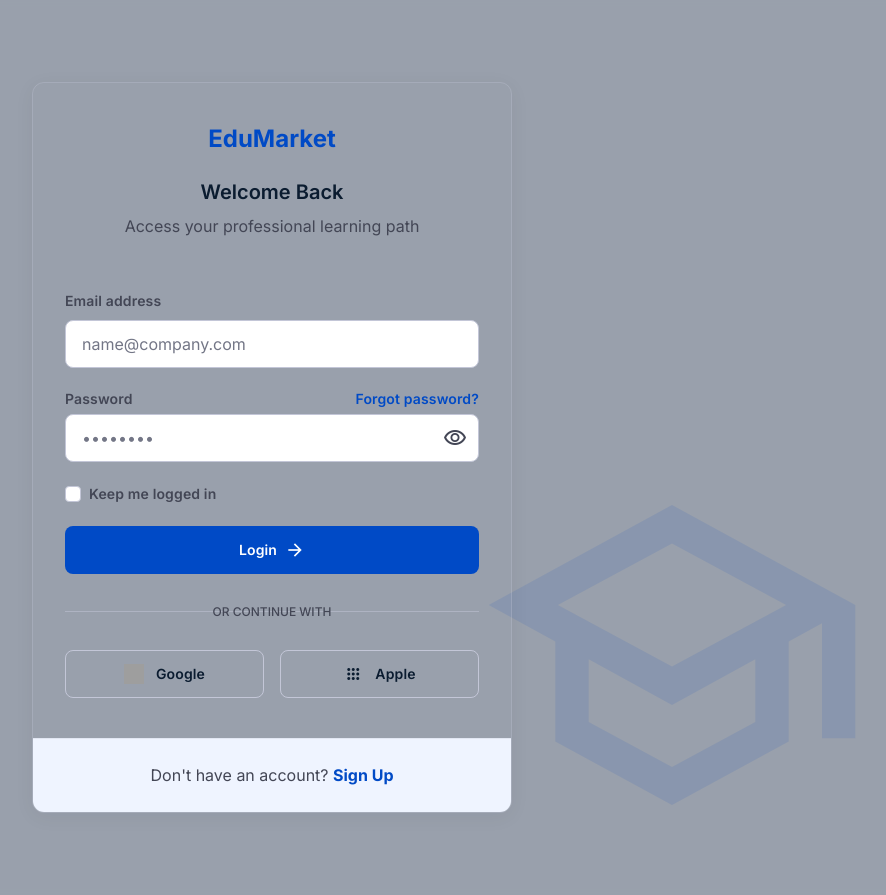
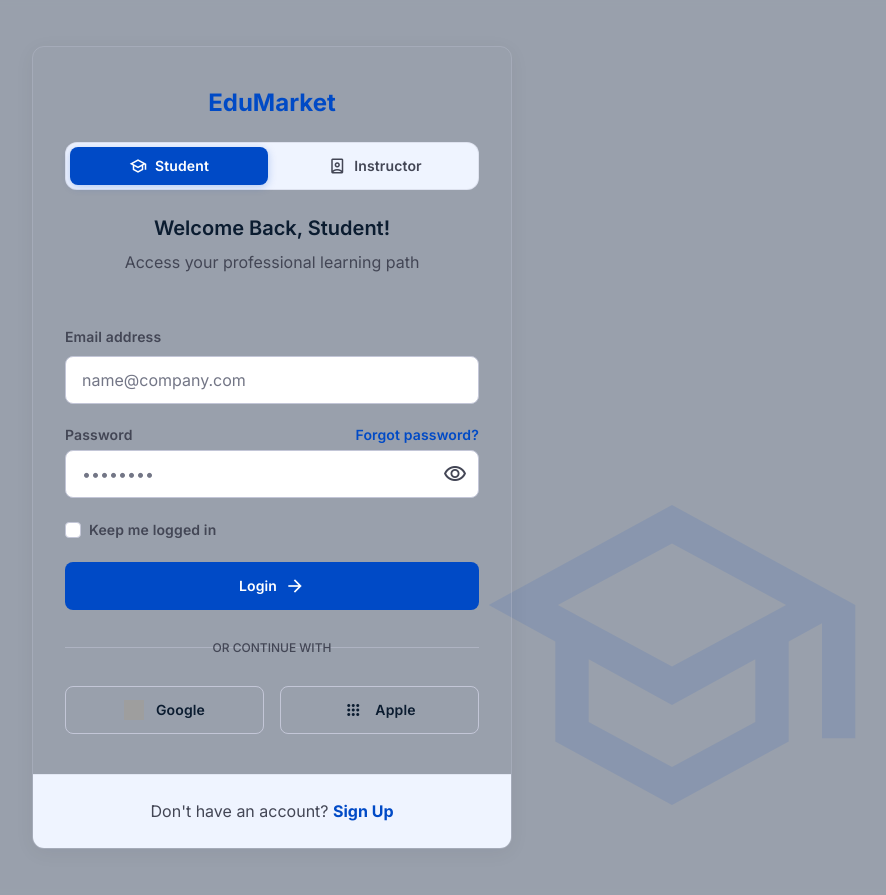
Before and after one commit to NitinRajP00T/LMS, a Laravel app: page /login in a window 1280 px wide. Shown: the whole page, without its empty margins (368-1254 px from the left). Run offline with Laravel 12, Linux system fonts and the light colour scheme; parts of the project's set-up code (start-up, migrations or seed data) failed here and were passed over; some libraries are stand-ins or nearby versions; grey boxes are pictures that could not be loaded.

Commit message:
page are added sussefully

```diff
--- a/app/Http/Controllers/Instructor/DashboardController.php
+++ b/app/Http/Controllers/Instructor/DashboardController.php
@@ -31,6 +31,6 @@
             'average_rating' => 4.8, // Should be calculated from reviews
         ];
 
-        return view('instructor.dashboard', compact('courses', 'stats'));
+        return view('instructor.instructor-dashboard', compact('courses', 'stats'));
     }
 }
--- a/resources/views/Front End/login_model.blade.php
+++ b/resources/views/Front End/login_model.blade.php
@@ -130,13 +130,31 @@
     <div class="inline-flex items-center justify-center mb-6">
         <span class="font-headline-md text-headline-md font-bold text-primary">EduMarket</span>
     </div>
-<h1 class="font-headline-sm text-headline-sm text-on-surface mb-2">Welcome Back</h1>
-<p class="font-body-md text-body-md text-on-surface-variant">Access your professional learning path</p>
+
+    <!-- Role Switcher Tabs -->
+    <div class="flex items-center gap-2 p-1 bg-surface-container-low rounded-xl mb-6 border border-outline-variant/40">
+        <button type="button" id="tab-student"
+            onclick="switchRole('student')"
+            class="role-tab flex-1 flex items-center justify-center gap-2 py-2.5 px-4 rounded-lg font-label-md text-label-md transition-all duration-200 active-tab">
+            <span class="material-symbols-outlined text-[18px]">school</span>
+            Student
+        </button>
+        <button type="button" id="tab-instructor"
+            onclick="switchRole('instructor')"
+            class="role-tab flex-1 flex items-center justify-center gap-2 py-2.5 px-4 rounded-lg font-label-md text-label-md transition-all duration-200 inactive-tab">
+            <span class="material-symbols-outlined text-[18px]">person_book</span>
+            Instructor
+        </button>
+    </div>
+
+    <h1 class="font-headline-sm text-headline-sm text-on-surface mb-2" id="login-heading">Welcome Back, Student!</h1>
+    <p class="font-body-md text-body-md text-on-surface-variant" id="login-subheading">Access your professional learning path</p>
 </div>
 <!-- Login Form Content -->
 <div class="px-8 pb-10">
 <form class="space-y-stack-md" id="loginForm" method="POST" action="{{ route('login') }}">
     @csrf
+    <input type="hidden" name="login_role" id="login_role_input" value="student">
 <!-- Email Field -->
 <div class="space-y-2">
 <label class="font-label-md text-label-md text-on-surface-variant" for="email">Email address</label>
@@ -193,15 +211,66 @@
 <div class="px-8 py-6 bg-surface-container-low border-t border-outline-variant/30 text-center">
     <p class="font-body-md text-body-md text-on-surface-variant">
         Don't have an account?
-                <a class="text-primary font-bold hover:underline" href="{{ route('register') }}">Sign Up</a>
+        <a class="text-primary font-bold hover:underline" href="#" id="signup-link">Sign Up</a>
     </p>
 </div>
 </main>
 <!-- Background Illustration (Atmospheric) -->
 <div class="fixed bottom-0 right-0 p-10 opacity-10 pointer-events-none hidden lg:block">
-<span class="material-symbols-outlined text-[400px] text-primary">school</span>
+    <span class="material-symbols-outlined text-[400px] text-primary" id="bg-icon">school</span>
 </div>
+<style>
+    .active-tab {
+        background: #004ac6;
+        color: #ffffff;
+        box-shadow: 0 2px 8px rgba(0,74,198,0.25);
+    }
+    .inactive-tab {
+        background: transparent;
+        color: #434655;
+    }
+    .inactive-tab:hover {
+        background: rgba(0,74,198,0.06);
+    }
+</style>
 <script>
+    const roleData = {
+        student: {
+            heading: 'Welcome Back, Student!',
+            subheading: 'Access your professional learning path',
+            signupUrl: '{{ route("register") }}?role=student',
+            bgIcon: 'school'
+        },
+        instructor: {
+            heading: 'Welcome Back, Instructor!',
+            subheading: 'Manage your courses and inspire learners',
+            signupUrl: '{{ route("register") }}?role=instructor',
+            bgIcon: 'person_book'
+        }
+    };
+
+    function switchRole(role) {
+        // Update tabs
+        document.querySelectorAll('.role-tab').forEach(tab => {
+            tab.classList.remove('active-tab');
+            tab.classList.add('inactive-tab');
+        });
+        document.getElementById('tab-' + role).classList.remove('inactive-tab');
+        document.getElementById('tab-' + role).classList.add('active-tab');
+
+        // Update content
+        document.getElementById('login-heading').innerText = roleData[role].heading;
+        document.getElementById('login-subheading').innerText = roleData[role].subheading;
+        document.getElementById('signup-link').href = roleData[role].signupUrl;
+        document.getElementById('login_role_input').value = role;
+        document.getElementById('bg-icon').innerText = roleData[role].bgIcon;
+    }
+
+    // Init on load — check URL param
+    const urlParams = new URLSearchParams(window.location.search);
+    const defaultRole = urlParams.get('role') === 'instructor' ? 'instructor' : 'student';
+    switchRole(defaultRole);
+
     function togglePassword() {
         const passwordInput = document.getElementById('password');
         const passwordIcon = document.getElementById('passwordIcon');
@@ -214,12 +283,10 @@
         }
     }
 
-        // Add subtle interaction effect to form fields
-        const inputs = document.querySelectorAll('input');
-        inputs.forEach(input => {
+    // Subtle field focus animation
+    document.querySelectorAll('input').forEach(input => {
         input.addEventListener('focus', () => {
-                input.parentElement.classList.add('scale-[1.01]');
-                input.parentElement.classList.add('transition-transform');
+            input.parentElement.classList.add('scale-[1.01]', 'transition-transform');
         });
         input.addEventListener('blur', () => {
             input.parentElement.classList.remove('scale-[1.01]');
--- /dev/null
+++ b/resources/views/Instructor/analytics/index.blade.php
@@ -0,0 +1 @@
+@include('Instructor.instructor-analytics..')
--- /dev/null
+++ b/resources/views/Instructor/analytics/revenue.blade.php
@@ -0,0 +1 @@
+@include('Instructor.instructor-analytics..')
--- /dev/null
+++ b/resources/views/Instructor/courses/create.blade.php
@@ -0,0 +1 @@
+@include('Instructor.instructor-cource-creation-basicinfo')
--- /dev/null
+++ b/resources/views/Instructor/courses/curriculum.blade.php
@@ -0,0 +1 @@
+@include('Instructor.instructor-cource-creation-curriculum..')
--- /dev/null
+++ b/resources/views/Instructor/courses/edit.blade.php
@@ -0,0 +1 @@
+@include('Instructor.instructor-cource-creation-basicinfo')
--- /dev/null
+++ b/resources/views/Instructor/courses/pricing.blade.php
@@ -0,0 +1 @@
+@include('Instructor.instructor-cource-creation-pricing..')
```
Also changed, not shown: resources/views/Front End/registration_model.blade.php (+69 -26 lines), resources/views/Instructor/courses/index.blade.php (added, +14 -0 lines). Lines whose indentation alone changed are shown as unchanged.
